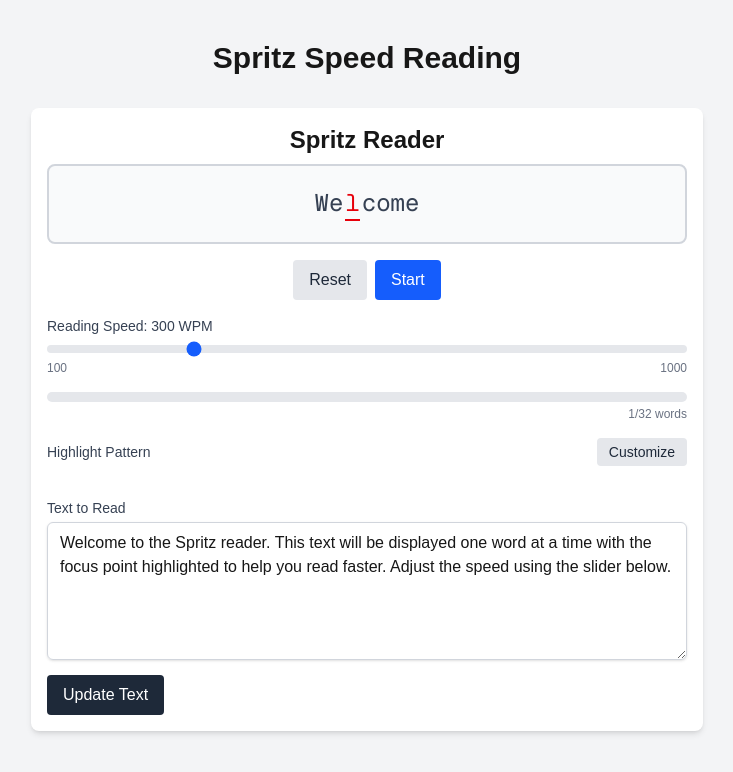
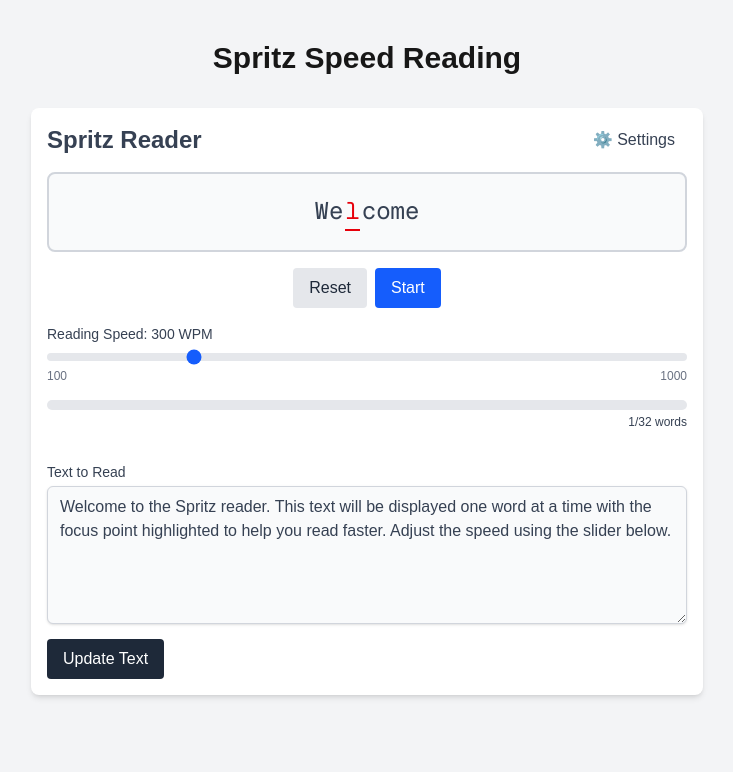
Before and after one commit to Sam-WebP/spritzy, a Next.js app: page / in a window 1280 px wide. Shown: the top 772 px of the page, without its empty margins (273-1006 px from the left). Built offline with nearby package versions, Linux system fonts and the light colour scheme.

Commit message:
feat: add visual settings to reader component

```diff
--- a/src/components/SpritzReader.tsx
+++ b/src/components/SpritzReader.tsx
@@ -8,6 +8,22 @@ interface HighlightRule {
 }
 
 type HighlightPattern = HighlightRule[];
+
+// Color themes
+interface ColorTheme {
+  name: string;
+  background: string;
+  text: string;
+  highlightText: string;
+  highlightBorder: string;
+  wordBackground: string;
+}
+
+// Font options
+type FontOption = {
+  name: string;
+  className: string;
+};
 
 interface SpritzReaderProps {
   initialWpm?: number;
@@ -21,6 +37,66 @@ interface WordParts {
   after: string;
 }
 
+interface ReaderSettings {
+  theme: ColorTheme;
+  font: FontOption;
+  showFocusLetter: boolean;
+  letterSpacing: number;
+  fontSize: number;
+  showFocusBorder: boolean;
+}
+
+// Default color themes
+const COLOR_THEMES: ColorTheme[] = [
+  {
+    name: 'Default',
+    background: 'bg-white',
+    text: 'text-gray-700',
+    highlightText: 'text-red-600',
+    highlightBorder: 'border-red-600',
+    wordBackground: 'bg-gray-50',
+  },
+  {
+    name: 'Dark',
+    background: 'bg-gray-800',
+    text: 'text-gray-200',
+    highlightText: 'text-yellow-400',
+    highlightBorder: 'border-yellow-400',
+    wordBackground: 'bg-gray-700',
+  },
+  {
+    name: 'Sepia',
+    background: 'bg-amber-50',
+    text: 'text-amber-900',
+    highlightText: 'text-red-800',
+    highlightBorder: 'border-red-800',
+    wordBackground: 'bg-amber-100',
+  },
+  {
+    name: 'Blue',
+    background: 'bg-blue-50',
+    text: 'text-blue-900',
+    highlightText: 'text-blue-600',
+    highlightBorder: 'border-blue-600',
+    wordBackground: 'bg-blue-100',
+  },
+  {
+    name: 'Green',
+    background: 'bg-green-50',
+    text: 'text-green-900',
+    highlightText: 'text-green-600',
+    highlightBorder: 'border-green-600',
+    wordBackground: 'bg-green-100',
+  },
+];
+
+// Font options
+const FONT_OPTIONS: FontOption[] = [
+  { name: 'Mono', className: 'font-mono' },
+  { name: 'Sans', className: 'font-sans' },
+  { name: 'Serif', className: 'font-serif' },
+];
+
 const DEFAULT_HIGHLIGHT_PATTERN: HighlightPattern = [
   { maxLength: 4, highlightIndex: 0 },
   { maxLength: 6, highlightIndex: 1 },
@@ -32,6 +108,16 @@ const DEFAULT_HIGHLIGHT_PATTERN: HighlightPattern = [
   { maxLength: 18, highlightIndex: 7 },
   { maxLength: 20, highlightIndex: 8 },
 ];
+
+// Default settings
+const DEFAULT_SETTINGS: ReaderSettings = {
+  theme: COLOR_THEMES[0],
+  font: FONT_OPTIONS[0],
+  showFocusLetter: true,
+  letterSpacing: 0,
+  fontSize: 24,
+  showFocusBorder: true,
+};
 
 const SpritzReader: React.FC<SpritzReaderProps> = ({
   initialWpm = 300,
@@ -47,6 +133,8 @@ const SpritzReader: React.FC<SpritzReaderProps> = ({
   const [highlightPattern, setHighlightPattern] = useState<HighlightPattern>(initialHighlightPattern);
   const [isPatternEditorOpen, setIsPatternEditorOpen] = useState<boolean>(false);
   const [newPattern, setNewPattern] = useState<string>('');
+  const [isSettingsPanelOpen, setIsSettingsPanelOpen] = useState<boolean>(false);
+  const [settings, setSettings] = useState<ReaderSettings>(DEFAULT_SETTINGS);
 
   const intervalRef = useRef<NodeJS.Timeout | null>(null);
 
@@ -148,6 +236,41 @@ const SpritzReader: React.FC<SpritzReaderProps> = ({
     setIsPatternEditorOpen(true);
   };
 
+  // Handle theme change
+  const handleThemeChange = (themeName: string) => {
+    const theme = COLOR_THEMES.find(t => t.name === themeName) || COLOR_THEMES[0];
+    setSettings(prev => ({ ...prev, theme }));
+  };
+
+  // Handle font change
+  const handleFontChange = (fontName: string) => {
+    const font = FONT_OPTIONS.find(f => f.name === fontName) || FONT_OPTIONS[0];
+    setSettings(prev => ({ ...prev, font }));
+  };
+
+  // Handle toggle settings
+  const handleToggleSetting = (setting: keyof ReaderSettings) => {
+    if (typeof settings[setting] === 'boolean') {
+      setSettings(prev => ({
+        ...prev,
+        [setting]: !prev[setting]
+      }));
+    }
+  };
+
+  // Handle numeric settings
+  const handleNumericSetting = (setting: keyof ReaderSettings, value: number) => {
+    setSettings(prev => ({
+      ...prev,
+      [setting]: value
+    }));
+  };
+
+  // Reset to default settings
+  const resetSettings = () => {
+    setSettings(DEFAULT_SETTINGS);
+  };
+
   // Other functions remain the same
   const startReading = () => {
     if (words.length === 0 || currentWordIndex >= words.length) {
@@ -214,24 +337,217 @@ const SpritzReader: React.FC<SpritzReaderProps> = ({
   }, [isPlaying, wpm, words, highlightPattern]);
 
   return (
-    <div className="w-full max-w-2xl mx-auto p-4 bg-white rounded-lg shadow-md">
+    <div className={`w-full max-w-2xl mx-auto p-4 ${settings.theme.background} rounded-lg shadow-md transition-colors duration-300`}>
       <div className="mb-8">
-        <div className="text-center text-2xl font-semibold mb-2">Spritz Reader</div>
+        <div className="flex justify-between items-center mb-4">
+          <div className={`text-center text-2xl font-semibold ${settings.theme.text}`}>Spritz Reader</div>
+          <button
+            onClick={() => setIsSettingsPanelOpen(!isSettingsPanelOpen)}
+            className={`px-3 py-1 rounded-md transition ${settings.theme.text} hover:opacity-80`}
+          >
+            ⚙️ Settings
+          </button>
+        </div>
 
         {/* Word display area */}
-        <div className="h-20 flex items-center justify-center border-2 border-gray-300 rounded-lg bg-gray-50 mb-4">
-          <div className="font-mono text-2xl flex items-baseline relative">
-            <div className="text-gray-700">{currentWord.before}</div>
-            <div className="text-red-600 mx-[2px] border-b-2 border-red-600">{currentWord.pivot}</div>
-            <div className="text-gray-700">{currentWord.after}</div>
+        <div className={`h-20 flex items-center justify-center border-2 border-gray-300 rounded-lg ${settings.theme.wordBackground} mb-4`}>
+          <div
+            className={`${settings.font.className} flex items-baseline relative`}
+            style={{
+              fontSize: `${settings.fontSize}px`,
+              letterSpacing: `${settings.letterSpacing}px`
+            }}
+          >
+            <div className={settings.theme.text}>{currentWord.before}</div>
+            {settings.showFocusLetter ? (
+              <div
+                className={`${settings.theme.highlightText} mx-[2px] ${settings.showFocusBorder ? `border-b-2 ${settings.theme.highlightBorder}` : ''}`}
+              >
+                {currentWord.pivot}
+              </div>
+            ) : (
+              <div className={settings.theme.text}>{currentWord.pivot}</div>
+            )}
+            <div className={settings.theme.text}>{currentWord.after}</div>
           </div>
         </div>
+
+        {/* Settings Panel */}
+        {isSettingsPanelOpen && (
+          <div className={`mb-6 p-4 border rounded-lg ${settings.theme.wordBackground}`}>
+            <div className="flex justify-between items-center mb-3">
+              <h3 className={`text-lg font-medium ${settings.theme.text}`}>Reader Settings</h3>
+              <button
+                onClick={resetSettings}
+                className="text-sm px-2 py-1 bg-gray-200 rounded hover:bg-gray-300"
+              >
+                Reset to Defaults
+              </button>
+            </div>
+
+            {/* Color Theme */}
+            <div className="mb-4">
+              <label className={`block text-sm font-medium ${settings.theme.text} mb-1`}>
+                Color Theme
+              </label>
+              <div className="flex flex-wrap gap-2">
+                {COLOR_THEMES.map(theme => (
+                  <button
+                    key={theme.name}
+                    className={`px-3 py-1 text-sm rounded-md transition ${
+                      settings.theme.name === theme.name
+                        ? 'ring-2 ring-blue-500 ' + theme.background + ' ' + theme.text
+                        : theme.background + ' ' + theme.text
+                    }`}
+                    onClick={() => handleThemeChange(theme.name)}
+                  >
+                    {theme.name}
+                  </button>
+                ))}
+              </div>
+            </div>
+
+            {/* Font Family */}
+            <div className="mb-4">
+              <label className={`block text-sm font-medium ${settings.theme.text} mb-1`}>
+                Font Family
+              </label>
+              <div className="flex gap-2">
+                {FONT_OPTIONS.map(font => (
+                  <button
+                    key={font.name}
+                    className={`px-3 py-1 text-sm rounded-md transition ${
+                      settings.font.name === font.name
+                        ? `ring-2 ring-blue-500 bg-opacity-20 ${settings.theme.highlightBorder}`
+                        : 'bg-gray-200 text-gray-800'
+                    } ${font.className}`}
+                    onClick={() => handleFontChange(font.name)}
+                  >
+                    {font.name}
+                  </button>
+                ))}
+              </div>
+            </div>
+
+            {/* Font Size */}
+            <div className="mb-4">
+              <label className={`block text-sm font-medium ${settings.theme.text} mb-1`}>
+                Font Size: {settings.fontSize}px
+              </label>
+              <input
+                type="range"
+                min="12"
+                max="48"
+                step="1"
+                value={settings.fontSize}
+                onChange={(e) => handleNumericSetting('fontSize', parseInt(e.target.value))}
+                className="w-full h-2 bg-gray-200 rounded-lg appearance-none cursor-pointer accent-blue-600"
+              />
+            </div>
+
+            {/* Letter Spacing */}
+            <div className="mb-4">
+              <label className={`block text-sm font-medium ${settings.theme.text} mb-1`}>
+                Letter Spacing: {settings.letterSpacing}px
+              </label>
+              <input
+                type="range"
+                min="0"
+                max="10"
+                step="0.5"
+                value={settings.letterSpacing}
+                onChange={(e) => handleNumericSetting('letterSpacing', parseFloat(e.target.value))}
+                className="w-full h-2 bg-gray-200 rounded-lg appearance-none cursor-pointer accent-blue-600"
+              />
+            </div>
+
+            {/* Toggle Options */}
+            <div className="mb-4 grid grid-cols-1 sm:grid-cols-2 gap-2">
+              <div className="flex items-center">
+                <input
+                  id="show-focus"
+                  type="checkbox"
+                  checked={settings.showFocusLetter}
+                  onChange={() => handleToggleSetting('showFocusLetter')}
+                  className="w-4 h-4 text-blue-600 rounded focus:ring-blue-500"
+                />
+                <label htmlFor="show-focus" className={`ml-2 text-sm ${settings.theme.text}`}>
+                  Highlight Focus Letter
+                </label>
+              </div>
+              <div className="flex items-center">
+                <input
+                  id="show-border"
+                  type="checkbox"
+                  checked={settings.showFocusBorder}
+                  onChange={() => handleToggleSetting('showFocusBorder')}
+                  className="w-4 h-4 text-blue-600 rounded focus:ring-blue-500"
+                />
+                <label htmlFor="show-border" className={`ml-2 text-sm ${settings.theme.text}`}>
+                  Show Focus Border
+                </label>
+              </div>
+            </div>
+
+            {/* Highlight Pattern Settings */}
+            <div>
+              <div className="flex justify-between items-center">
+                <span className={`text-sm font-medium ${settings.theme.text}`}>Highlight Pattern</span>
+                <button
+                  onClick={openPatternEditor}
+                  className="px-3 py-1 text-xs bg-gray-200 text-gray-800 rounded hover:bg-gray-300 transition"
+                >
+                  Customize Pattern
+                </button>
+              </div>
+
+              {isPatternEditorOpen && (
+                <div className="mt-3 p-3 border border-gray-200 rounded-lg bg-gray-50">
+                  <p className="text-sm text-gray-600 mb-2">
+                    Format: "maxLength:highlightIndex" separated by commas<br/>
+                    Example: "4:0, 6:1, 8:2, 10:3" means:
+                    <br/>- Words up to 4 chars: highlight 1st letter (index 0)
+                    <br/>- Words 5-6 chars: highlight 2nd letter (index 1)
+                    <br/>- etc.
+                  </p>
+                  <input
+                    type="text"
+                    value={newPattern}
+                    onChange={(e) => setNewPattern(e.target.value)}
+                    placeholder="4:0, 6:1, 8:2, 10:3, ..."
+                    className="w-full px-3 py-2 mb-2 border border-gray-300 rounded-md"
+                  />
+                  <div className="flex gap-2 flex-wrap">
+                    <button
+                      onClick={handleApplyPattern}
+                      className="px-3 py-1 bg-blue-600 text-white rounded hover:bg-blue-700 transition"
+                    >
+                      Apply Pattern
+                    </button>
+                    <button
+                      onClick={handleResetPattern}
+                      className="px-3 py-1 bg-gray-600 text-white rounded hover:bg-gray-700 transition"
+                    >
+                      Reset to Default
+                    </button>
+                    <button
+                      onClick={() => setIsPatternEditorOpen(false)}
+                      className="px-3 py-1 bg-gray-300 text-gray-800 rounded hover:bg-gray-400 transition"
+                    >
+                      Cancel
+                    </button>
+                  </div>
+                </div>
+              )}
+            </div>
+          </div>
+        )}
 
         {/* Controls */}
         <div className="flex justify-center gap-2 mb-4">
           <button
             onClick={resetReading}
-            className="px-4 py-2 bg-gray-200 text-gray-800 rounded hover:bg-gray-300 transition"
+            className={`px-4 py-2 bg-gray-200 text-gray-800 rounded hover:bg-gray-300 transition`}
           >
             Reset
           </button>
@@ -255,7 +571,7 @@ const SpritzReader: React.FC<SpritzReaderProps> = ({
         {/* WPM slider */}
         <div className="mb-4">
           <div className="flex justify-between">
-            <label htmlFor="wpm-slider" className="block text-sm font-medium text-gray-700">
+            <label htmlFor="wpm-slider" className={`block text-sm font-medium ${settings.theme.text}`}>
               Reading Speed: {wpm} WPM
             </label>
           </div>
@@ -283,67 +599,15 @@ const SpritzReader: React.FC<SpritzReaderProps> = ({
               style={{ width: `${words.length > 0 ? (currentWordIndex / words.length) * 100 : 0}%` }}
             ></div>
           </div>
-          <div className="text-xs text-gray-500 text-right mt-1">
+          <div className={`text-xs ${settings.theme.text} text-right mt-1`}>
             {currentWordIndex + 1}/{words.length} words
           </div>
-        </div>
-
-        {/* Highlight Pattern Settings */}
-        <div className="mb-4">
-          <div className="flex justify-between items-center">
-            <span className="text-sm font-medium text-gray-700">Highlight Pattern</span>
-            <button
-              onClick={openPatternEditor}
-              className="px-3 py-1 text-sm bg-gray-200 text-gray-800 rounded hover:bg-gray-300 transition"
-            >
-              Customize
-            </button>
-          </div>
-
-          {isPatternEditorOpen && (
-            <div className="mt-3 p-3 border border-gray-200 rounded-lg bg-gray-50">
-              <p className="text-sm text-gray-600 mb-2">
-                Format: "maxLength:highlightIndex" separated by commas<br/>
-                Example: "4:0, 6:1, 8:2, 10:3" means:
-                <br/>- Words up to 4 chars: highlight 1st letter (index 0)
-                <br/>- Words 5-6 chars: highlight 2nd letter (index 1)
-                <br/>- etc.
-              </p>
-              <input
-                type="text"
-                value={newPattern}
-                onChange={(e) => setNewPattern(e.target.value)}
-                placeholder="4:0, 6:1, 8:2, 10:3, ..."
-                className="w-full px-3 py-2 mb-2 border border-gray-300 rounded-md"
-              />
-              <div className="flex gap-2">
-                <button
-                  onClick={handleApplyPattern}
-                  className="px-3 py-1 bg-blue-600 text-white rounded hover:bg-blue-700 transition"
-                >
-                  Apply Pattern
-                </button>
-                <button
-                  onClick={handleResetPattern}
-                  className="px-3 py-1 bg-gray-600 text-white rounded hover:bg-gray-700 transition"
-                >
-                  Reset to Default
-                </button>
-                <button
-                  onClick={() => setIsPatternEditorOpen(false)}
-                  className="px-3 py-1 bg-gray-300 text-gray-800 rounded hover:bg-gray-400 transition"
-                >
-                  Cancel
-                </button>
-              </div>
-            </div>
-          )}
         </div>
       </div>
 
       {/* Text input */}
       <div>
-        <label htmlFor="text-input" className="block text-sm font-medium text-gray-700 mb-1">
+        <label htmlFor="text-input" className={`block text-sm font-medium ${settings.theme.text} mb-1`}>
           Text to Read
         </label>
         <textarea
@@ -351,7 +615,7 @@ const SpritzReader: React.FC<SpritzReaderProps> = ({
           value={text}
           onChange={handleTextChange}
           rows={5}
-          className="w-full px-3 py-2 border border-gray-300 rounded-md shadow-sm focus:outline-none focus:ring-blue-500 focus:border-blue-500"
+          className={`w-full px-3 py-2 border border-gray-300 rounded-md shadow-sm focus:outline-none focus:ring-blue-500 focus:border-blue-500 ${settings.theme.wordBackground} ${settings.theme.text}`}
           placeholder="Enter or paste text to read..."
         />
         <button
```
